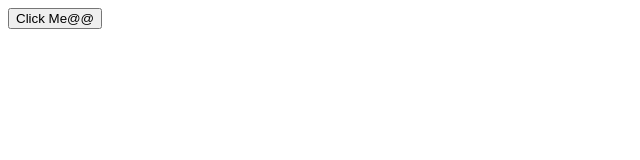
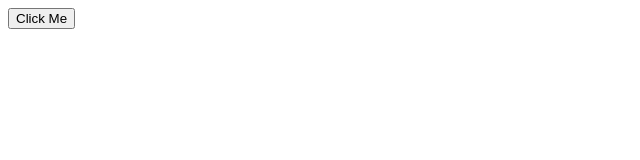
Before and after one commit to SayyadGoush/myfirstpush, a plain HTML site: page Index.html in a window 1280 px wide. Shown: the full height of the page, 0-640 px from the left. Drawn offline with Linux system fonts and the light colour scheme.

Commit message:
second push test

```diff
--- a/Index.html
+++ b/Index.html
@@ -1,5 +1,5 @@
 <html>
     <body>
-        <button type="button" onclick="alert('Hello world!+')">Click Me@@</button>
+        <button type="button" onclick="alert('Hello world!-')">Click Me</button>
     </body>
 </html>
```
